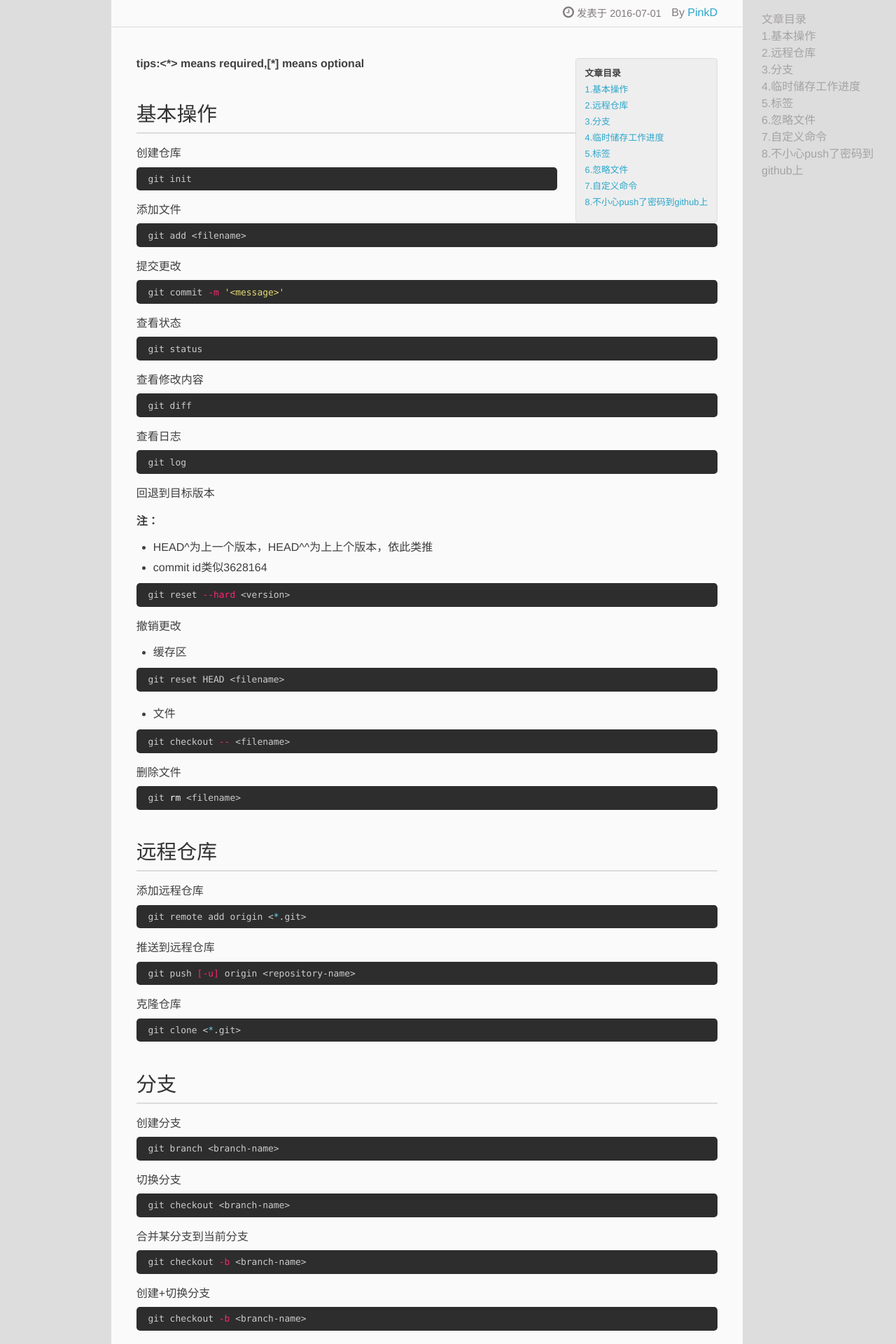
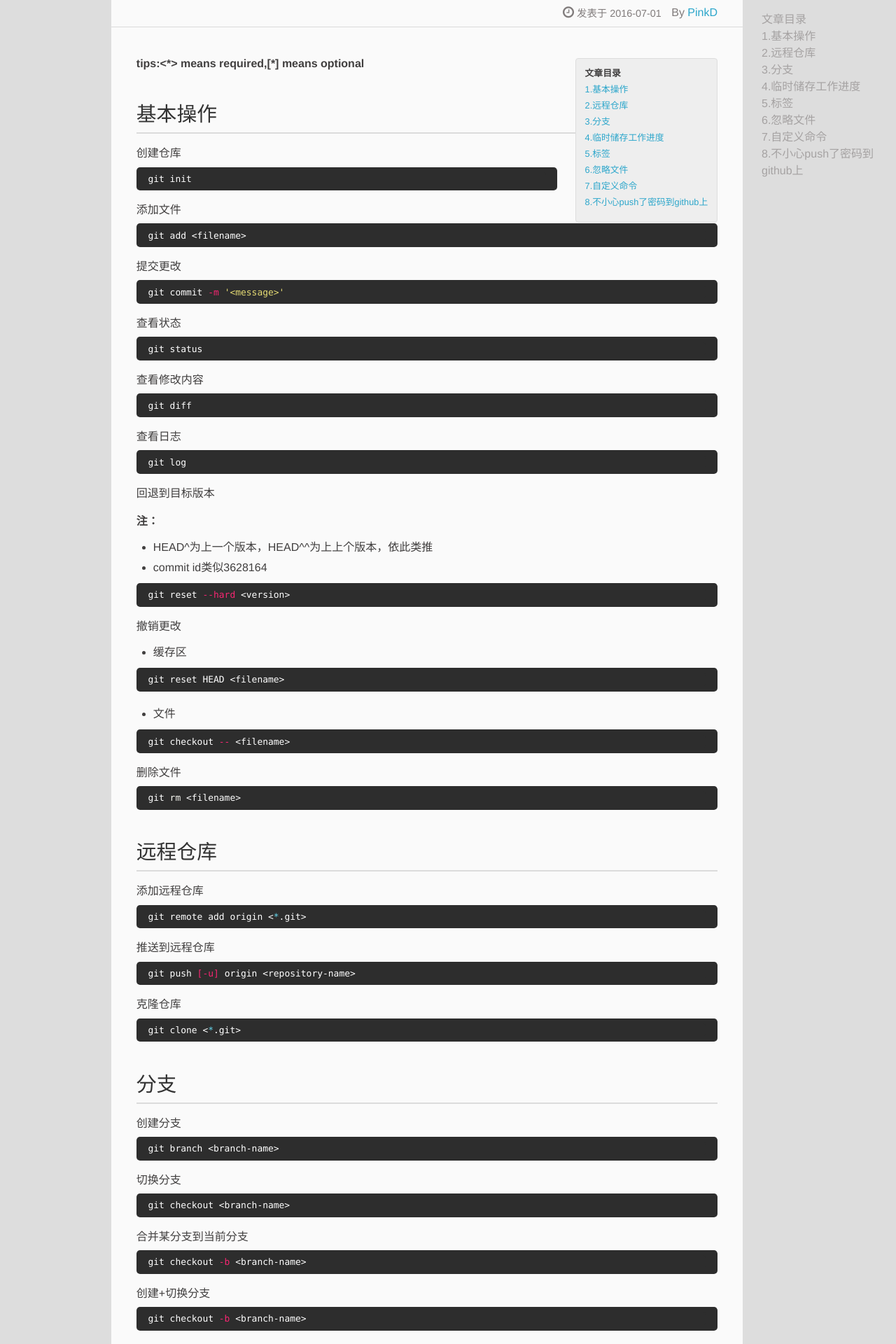
Before and after one commit to PinkD/pinkd.github.io, a Jekyll site: the page built from _posts/2016-7-1-learn-git.md, in a window 1280 px wide. Shown: the part 304-2224 px from the top of the page at 70% size. Built offline with Jekyll 4.4.1, drawn with Linux system fonts in a browser that asks for light colours.

Commit message:
change code color

```diff
--- a/assets/css/highlight.css
+++ b/assets/css/highlight.css
@@ -1,6 +1,6 @@
 .highlight .hll { background-color: #66ccff }
 .highlight .hl { background-color: #66ccff }
-.highlight pre code { color: #ccc } /* Default */
+.highlight pre code { color: #fff } /* Default */
 .highlight .c { color: #75715e } /* Comment */
 .highlight .err { color: #ff0000; background-color: #ffffff } /* Error */
 .highlight .k { color: #66d9ef } /* Keyword */
```
